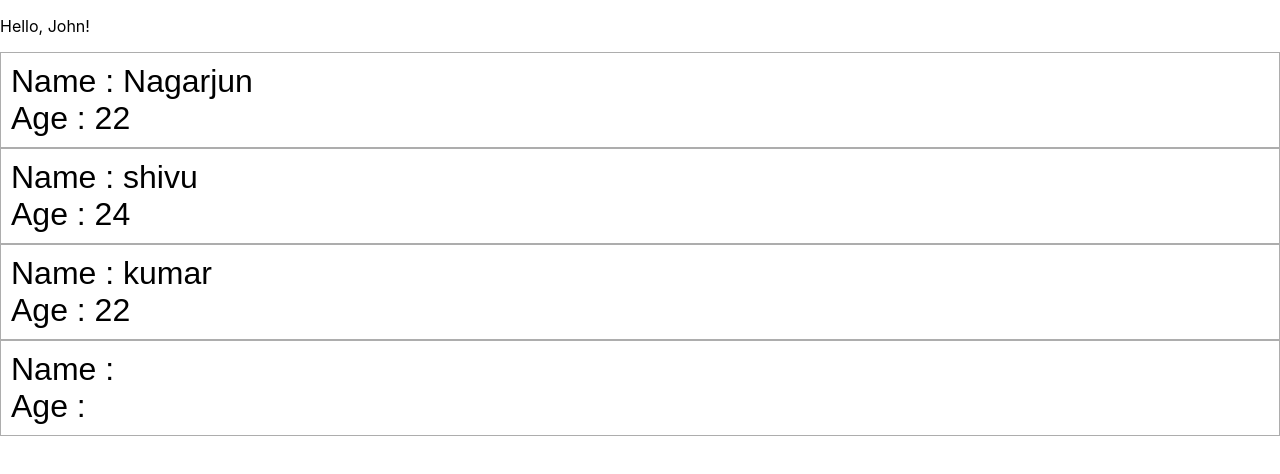
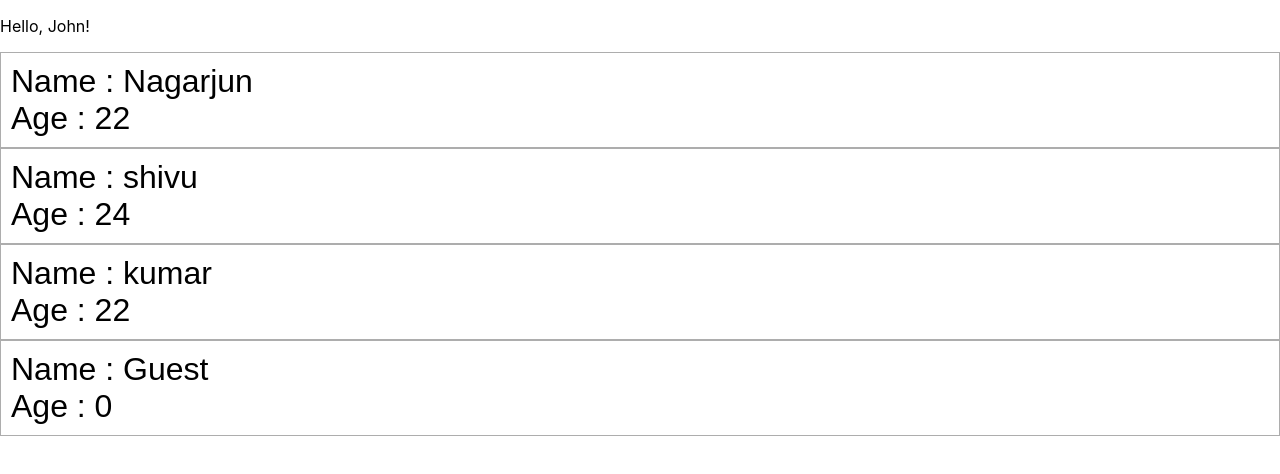
Before and after one commit to NagarjunPrabhu1907/React-nagarjun, a React (Create React App) app in the folder reactapp-nagarjun/: page / in a window 1280 px wide. Shown: the top 474 px of the page. Built offline with nearby package versions, Linux system fonts and the light colour scheme.

Commit message:
default props

```diff
--- a/reactapp-nagarjun/src/Students.js
+++ b/reactapp-nagarjun/src/Students.js
@@ -16,4 +16,9 @@ Students.propTypes = {
 name : PropTypes.string,
 age : PropTypes.number
 }
+
+Students.defaultProps = {
+    name : "Guest",
+    age : 0
+}
 export default Students;
```
